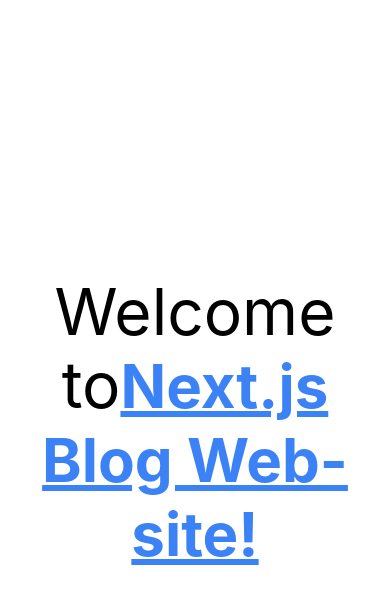
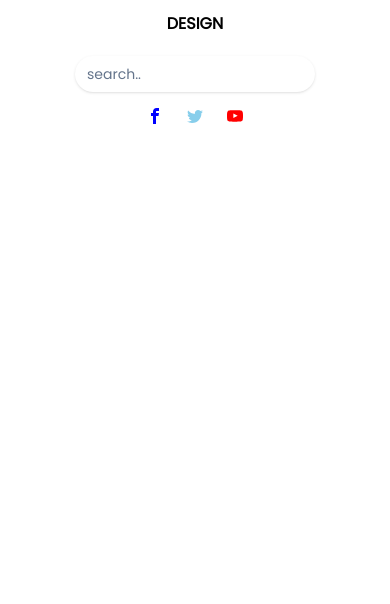
Before and after one commit to hardik6869/Nextjs-Blog-Site, a Next.js app: page / in a window 390 px wide. Shown: the top 604 px of the page. Built offline with nearby package versions, Linux system fonts and the light colour scheme.

Commit message:
header component

```diff
--- /dev/null
+++ b/components/header.js
@@ -0,0 +1,31 @@
+import { ImFacebook, ImYoutube, ImTwitter } from "react-icons/im";
+
+const Header = () => {
+  return (
+    <header className="bg-grey-50">
+      <div className="xl:container xl:mx-auto flex flex-col items-center sm:flex-row sm:justify-between text-center py-3">
+        <div className="md:flex-none w-96 order-2 sm:order-1 flex justify-center py-4 sm:py-0">
+          <input type="text" className="input-text" placeholder="search.." />
+        </div>
+        <div className="shrink w-80 sm:order-2">
+          <a className="font-bold uppercase text3-xl">Design</a>
+        </div>
+        <div className="w-96 order-3 flex justify-center ">
+          <div className="flex gap-6">
+            <a href="">
+              <ImFacebook color="blue" />
+            </a>
+            <a href="">
+              <ImTwitter color="skyblue" />
+            </a>
+            <a href="">
+              <ImYoutube color="red" />
+            </a>
+          </div>
+        </div>
+      </div>
+    </header>
+  );
+};
+
+export default Header;
--- a/package.json
+++ b/package.json
@@ -11,7 +11,8 @@
   "dependencies": {
     "next": "12.2.2",
     "react": "18.2.0",
-    "react-dom": "18.2.0"
+    "react-dom": "18.2.0",
+    "react-icons": "^4.4.0"
   },
   "devDependencies": {
     "autoprefixer": "^10.4.7",
--- a/pages/index.js
+++ b/pages/index.js
@@ -1,24 +1,8 @@
-import Head from "next/head";
-import Image from "next/image";
-import styles from "../styles/Home.module.css";
-
+import Header from "../components/header";
 export default function Home() {
   return (
-    <div className={styles.container}>
-      <Head>
-        <title>Create Next App</title>
-        <meta name="description" content="Generated by create next app" />
-        <link rel="icon" href="/favicon.ico" />
-      </Head>
-
-      <main className={styles.main}>
-        <h1 className={styles.title}>
-          Welcome to
-          <span className="text-6xl font-bold underline text-blue-500">
-            Next.js Blog Web-site!
-          </span>
-        </h1>
-      </main>
+    <div>
+      <Header />
     </div>
   );
 }
--- a/styles/Home.module.css
+++ /dev/null
@@ -1,116 +0,0 @@
-.container {
-  padding: 0 2rem;
-}
-
-.main {
-  min-height: 100vh;
-  padding: 4rem 0;
-  flex: 1;
-  display: flex;
-  flex-direction: column;
-  justify-content: center;
-  align-items: center;
-}
-
-.footer {
-  display: flex;
-  flex: 1;
-  padding: 2rem 0;
-  border-top: 1px solid #eaeaea;
-  justify-content: center;
-  align-items: center;
-}
-
-.footer a {
-  display: flex;
-  justify-content: center;
-  align-items: center;
-  flex-grow: 1;
-}
-
-.title a {
-  color: #0070f3;
-  text-decoration: none;
-}
-
-.title a:hover,
-.title a:focus,
-.title a:active {
-  text-decoration: underline;
-}
-
-.title {
-  margin: 0;
-  line-height: 1.15;
-  font-size: 4rem;
-}
-
-.title,
-.description {
-  text-align: center;
-}
-
-.description {
-  margin: 4rem 0;
-  line-height: 1.5;
-  font-size: 1.5rem;
-}
-
-.code {
-  background: #fafafa;
-  border-radius: 5px;
-  padding: 0.75rem;
-  font-size: 1.1rem;
-  font-family: Menlo, Monaco, Lucida Console, Liberation Mono, DejaVu Sans Mono,
-    Bitstream Vera Sans Mono, Courier New, monospace;
-}
-
-.grid {
-  display: flex;
-  align-items: center;
-  justify-content: center;
-  flex-wrap: wrap;
-  max-width: 800px;
-}
-
-.card {
-  margin: 1rem;
-  padding: 1.5rem;
-  text-align: left;
-  color: inherit;
-  text-decoration: none;
-  border: 1px solid #eaeaea;
-  border-radius: 10px;
-  transition: color 0.15s ease, border-color 0.15s ease;
-  max-width: 300px;
-}
-
-.card:hover,
-.card:focus,
-.card:active {
-  color: #0070f3;
-  border-color: #0070f3;
-}
-
-.card h2 {
-  margin: 0 0 1rem 0;
-  font-size: 1.5rem;
-}
-
-.card p {
-  margin: 0;
-  font-size: 1.25rem;
-  line-height: 1.5;
-}
-
-.logo {
-  height: 1em;
-  margin-left: 0.5rem;
-}
-
-@media (max-width: 600px) {
-  .grid {
-    width: 100%;
-    flex-direction: column;
-  }
-}
--- a/styles/globals.css
+++ b/styles/globals.css
@@ -1,14 +1,12 @@
+@import url('https://fonts.googleapis.com/css2?family=Poppins&family=Roboto:wght@300;400;500;700&display=swap');
 @tailwind base;
 @tailwind components;
 @tailwind utilities;
 
-html,
-body {
-  padding: 0;
-  margin: 0;
-  font-family: -apple-system, BlinkMacSystemFont, Segoe UI, Roboto, Oxygen,
-    Ubuntu, Cantarell, Fira Sans, Droid Sans, Helvetica Neue, sans-serif;
+*>*{
+  font-family: 'Poppins', sans-serif;
 }
+
 
 a {
   color: inherit;
@@ -18,3 +16,7 @@
 * {
   box-sizing: border-box;
 }
+.input-text{
+  @apply mt-1 w-60 block px-3 py-2 bg-white border-slate-300 rounded-full text-sm shadow placeholder-slate-500;
+  @apply focus:outline-none focus:border-sky-500 focus:ring-1 focus:ring-sky-500
+}
```
Also changed, not shown: 1 other file (tests, documents, lock files or other folders).
